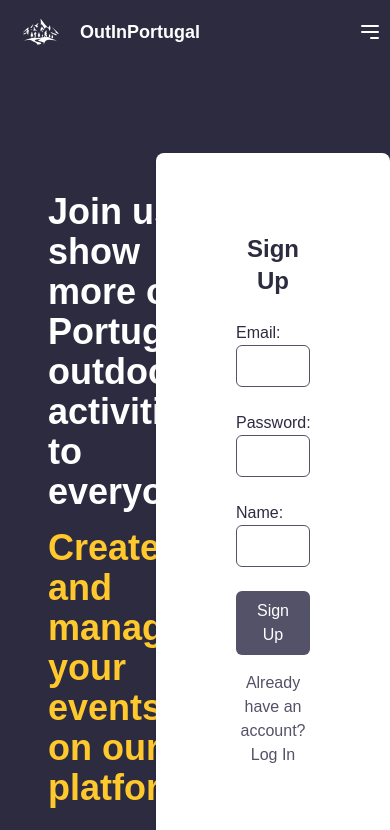
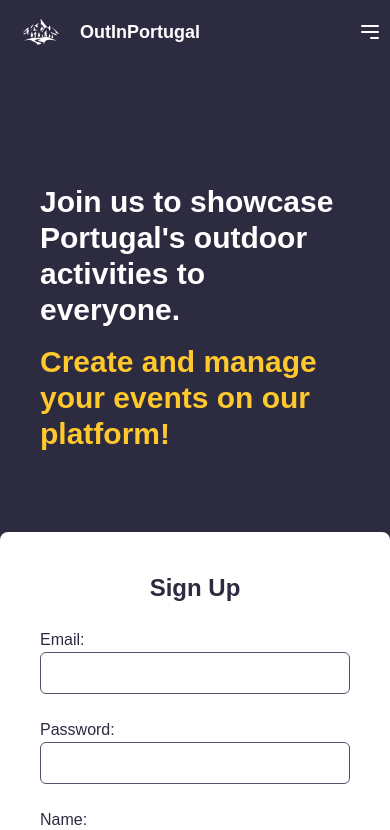
Before and after one commit to claudia-mariana/out-in-portugal-frontend, a React (Vite) app: page /auth/signup in a window 390 px wide. Shown: the top 830 px of the page. Built offline with nearby package versions, Linux system fonts and the light colour scheme.

Commit message:
implemented responsiveness signup and login

```diff
--- a/src/components/Pages/LogInPage.jsx
+++ b/src/components/Pages/LogInPage.jsx
@@ -33,19 +33,18 @@ function LogInPage(props) {
         setErrorMessage(errorDescription);
       });
   };
-
   return (
-    <div className="flex-1 flex w-full justify-center items-center py-20">
-      <div className="flex flex-col items-start justify-center p-10 space-y-4 w-2/5">
-        <p className="text-white text-4xl font-bold">
+    <div className="flex flex-col md:flex-row w-full justify-center items-center py-20">
+      <div className="flex flex-col items-start justify-center p-10 space-y-4 md:w-2/5 w-full">
+        <p className="text-white text-3xl sm:text-4xl font-bold">
           We have missed you! Let's explore outdoor activities in Portugal.
         </p>
-        <p className="text-yellow text-4xl font-bold">
+        <p className="text-yellow text-3xl sm:text-4xl font-bold">
           Log in to your account!
         </p>
       </div>
 
-      <div className="w-3/5 p-20 bg-white rounded-lg shadow-md">
+      <div className="w-full md:w-3/5 p-10 md:p-20 bg-white rounded-lg shadow-md mt-10 md:mt-0">
         <h1 className="text-2xl font-bold text-center text-blue mb-6">Log In</h1>
         <form onSubmit={handleLogInSubmit} className="space-y-6">
           <div>
@@ -95,4 +94,4 @@ function LogInPage(props) {
   );
 }
 
-export default LogInPage;
+export default LogInPage
--- a/src/components/Pages/SignUpPage.jsx
+++ b/src/components/Pages/SignUpPage.jsx
@@ -30,19 +30,19 @@ function SignUpPage(props) {
       });
   };
   return (
-    <div className="flex-1 flex w-full justify-center items-center py-20">
+    <div className="flex flex-col md:flex-row w-full justify-center items-center py-20">
       {/* Left Half - Proposition Text */}
-      <div className="flex flex-col items-start justify-center p-12 space-y-4 w-2/5">
-        <p className="text-white text-4xl font-bold">
-          Join us to show more of Portugal's outdoor activities to everyone.
+      <div className="flex flex-col items-start justify-center p-10 space-y-4 w-full md:w-2/5">
+        <p className="text-white text-3xl sm:text-4xl font-bold">
+          Join us to showcase Portugal's outdoor activities to everyone.
         </p>
-        <p className="text-yellow text-4xl font-bold">
+        <p className="text-yellow text-3xl sm:text-4xl font-bold">
           Create and manage your events on our platform!
         </p>
       </div>
 
       {/* Right Half - Sign Up Form */}
-      <div className="w-3/5 p-20 bg-white rounded-lg shadow-md">
+      <div className="w-full md:w-3/5 p-10 md:p-20 bg-white rounded-lg shadow-md mt-10 md:mt-0">
         <h1 className="text-2xl font-bold text-center text-blue mb-6">Sign Up</h1>
 
         <form onSubmit={handleSignUpSubmit} className="space-y-6">
```
